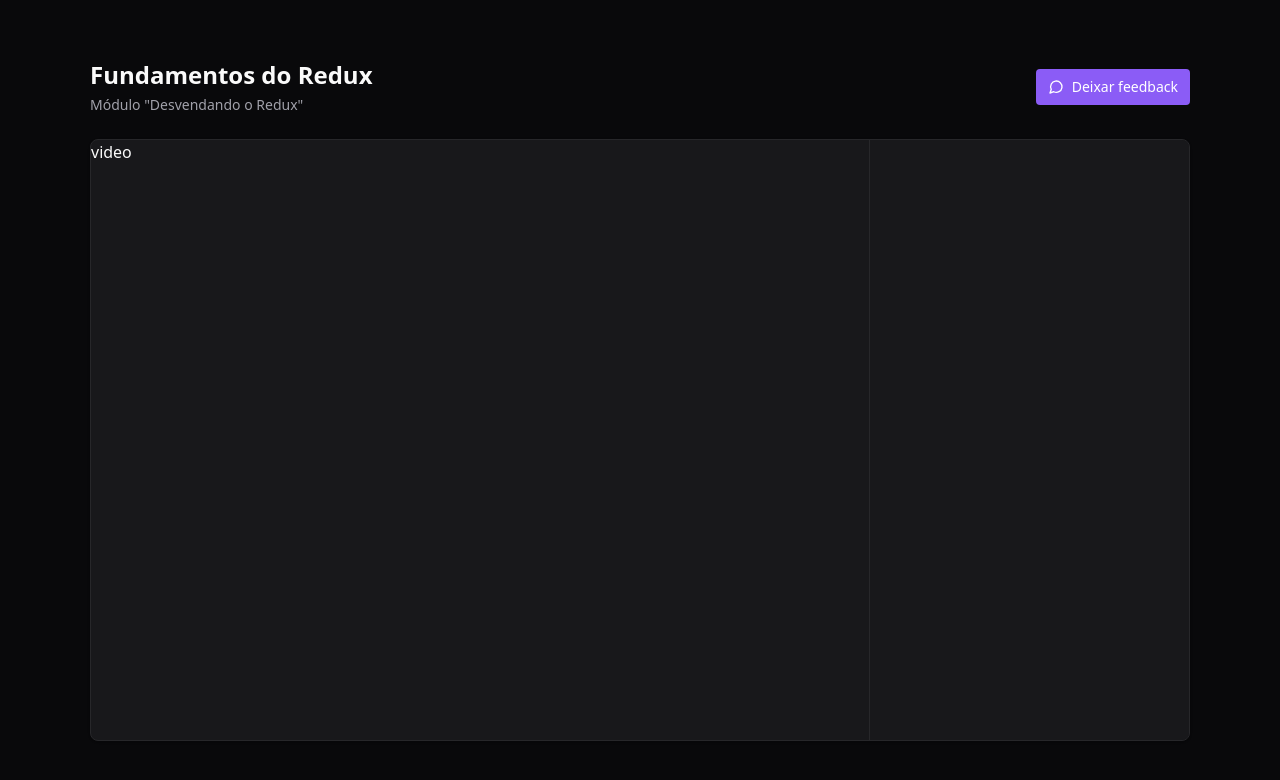
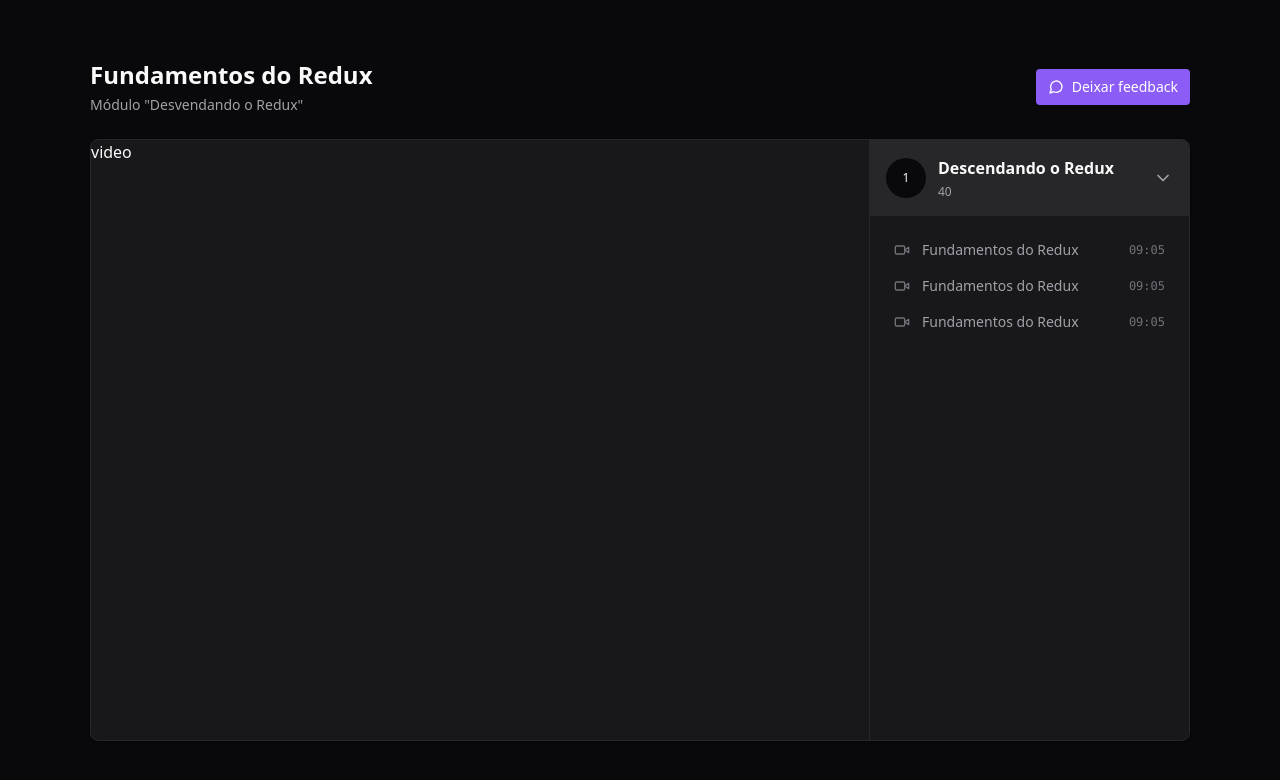
Before and after one commit to HenriqueMarcelo/react-redux-zustand, a React (Vite) app: page / in a window 1280 px wide. Shown: the top 780 px of the page. Built offline with nearby package versions, Linux system fonts and the light colour scheme.

Commit message:
style: create aside

```diff
--- a/src/pages/Player.tsx
+++ b/src/pages/Player.tsx
@@ -1,4 +1,4 @@
-import { MessageCircle } from 'lucide-react'
+import { ChevronDown, MessageCircle, Video } from 'lucide-react'
 
 export function Player() {
   return (
@@ -21,7 +21,45 @@
 
         <main className="relative flex overflow-hidden rounded-lg border border-zinc-800 bg-zinc-900 shadow">
           <div className="flex-1">video</div>
-          <aside className="w-80 border-l border-zinc-800 bg-zinc-900 h-[600px]"></aside>
+          <aside className="w-80 border-l border-zinc-800 bg-zinc-900 h-[600px]">
+            <div>
+              <button className="flex w-full items-center gap-3 bg-zinc-800 p-4">
+                <div className="flex h-10 w-10 rounded-full items-center justify-center bg-zinc-950 text-xs">
+                  1
+                </div>
+                <div className="flex flex-col gap-1 text-left">
+                  <strong>Descendando o Redux</strong>
+                  <span className="text-xs text-zinc-400">40</span>
+                </div>
+                <ChevronDown className="w-5 h-5 ml-auto text-zinc-400" />
+              </button>
+
+              <nav className="relative flex flex-col gap-4 p-6">
+                <button className="flex items-center gap-3 text-sm text-zinc-400">
+                  <Video className="w-4 h-4 text-zinc-500" />
+                  <span>Fundamentos do Redux</span>
+                  <span className="ml-auto font-mono text-xs text-zinc-500">
+                    09:05
+                  </span>
+                </button>
+
+                <button className="flex items-center gap-3 text-sm text-zinc-400">
+                  <Video className="w-4 h-4 text-zinc-500" />
+                  <span>Fundamentos do Redux</span>
+                  <span className="ml-auto font-mono text-xs text-zinc-500">
+                    09:05
+                  </span>
+                </button>
+                <button className="flex items-center gap-3 text-sm text-zinc-400">
+                  <Video className="w-4 h-4 text-zinc-500" />
+                  <span>Fundamentos do Redux</span>
+                  <span className="ml-auto font-mono text-xs text-zinc-500">
+                    09:05
+                  </span>
+                </button>
+              </nav>
+            </div>
+          </aside>
         </main>
       </div>
     </div>
```
